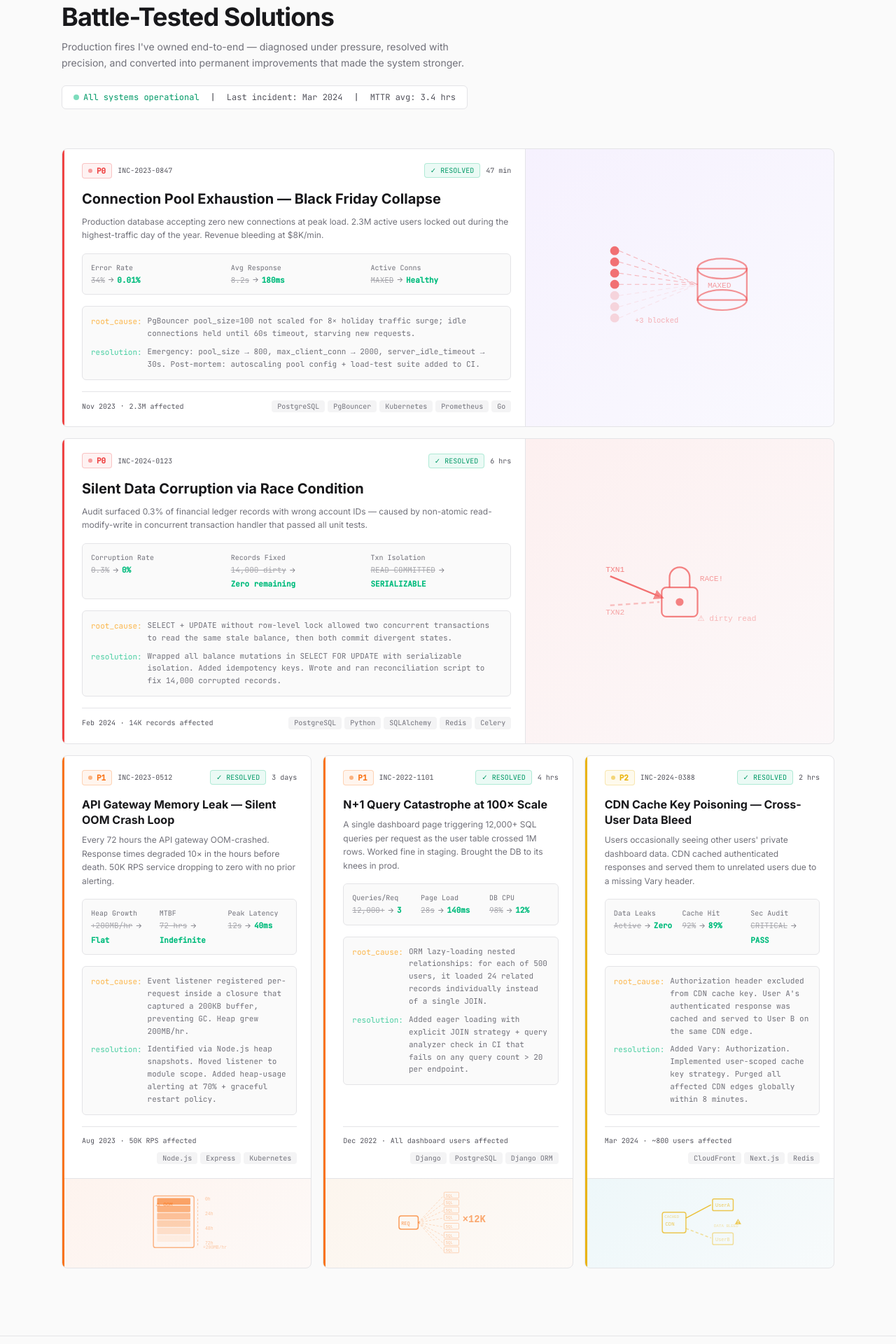
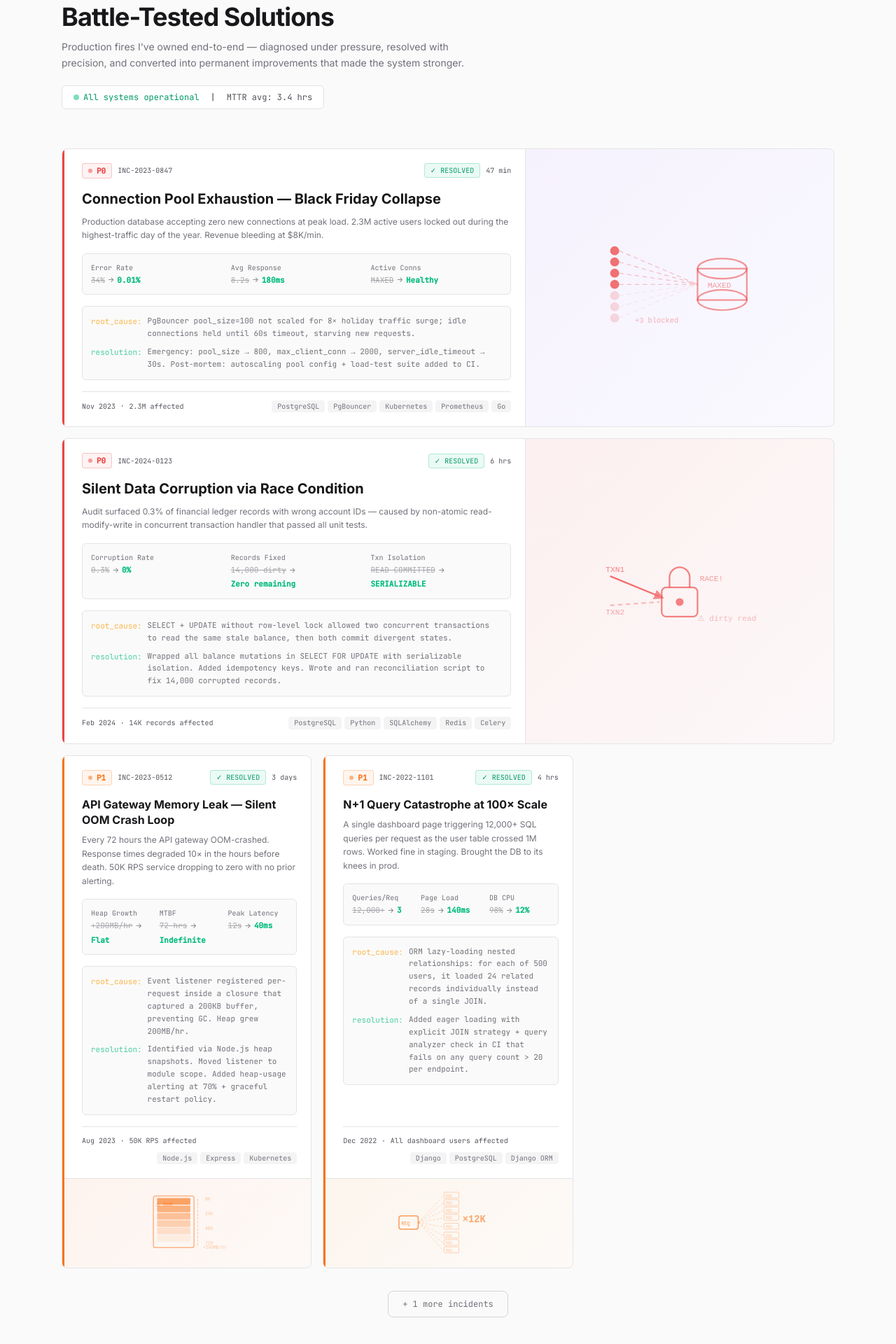
Before and after one commit to sarwar-asik/sarwar-hossain-fullStack-Engineer, a React (Vite) app: page / in a window 1280 px wide. Shown: the part 980-2900 px from the top of the page at 70% size. Built offline with nearby package versions, Linux system fonts and the light colour scheme.

Commit message:
feat(main): update article and challenges section labels and add toggle for additional incidents

```diff
--- a/src/components/sections/Articles.jsx
+++ b/src/components/sections/Articles.jsx
@@ -55,7 +55,7 @@ export default function Articles() {
       <div className="max-w-6xl mx-auto px-6">
         <div className="max-w-3xl">
           <SectionHeader
-            label="07 · writing"
+            label="05 · writing"
             title="Articles"
             description="Writing about distributed systems, real-time architecture, and the hard problems I've solved in production."
           />
--- a/src/components/sections/Challenges.jsx
+++ b/src/components/sections/Challenges.jsx
@@ -1,4 +1,6 @@
+import { useState } from 'react'
 import Badge from '../ui/Badge'
+import Icon from '../ui/Icon'
 import challenges from '../../data/challenges.json'
 
 /* ── Severity config ────────────────────────────────────── */
@@ -252,9 +254,13 @@ function ChallengeCard({ challenge, featured = false }) {
 }
 
 /* ── Section ────────────────────────────────────────────── */
+const INITIAL_GRID_COUNT = 2   // non-featured cards shown before "see all"
+
 export default function Challenges() {
-  const featured = challenges.filter(c => c.featured)
-  const rest     = challenges.filter(c => !c.featured)
+  const [showAll, setShowAll] = useState(false)
+  const featured  = challenges.filter(c => c.featured)
+  const rest      = challenges.filter(c => !c.featured)
+  const visibleRest = showAll ? rest : rest.slice(0, INITIAL_GRID_COUNT)
 
   return (
     <section id="challenges" className="py-24 bg-zinc-50 dark:bg-zinc-950 border-t border-zinc-200 dark:border-zinc-800">
@@ -263,7 +269,7 @@ export default function Challenges() {
         {/* ── War-room header ── */}
         <div className="mb-14">
           <div className="flex items-center gap-4 mb-5">
-            <span className="font-mono text-xs text-amber-500">// 05 · war room</span>
+            <span className="font-mono text-xs text-amber-500">// 01 · war room</span>
             <div className="flex-1 h-px bg-zinc-200 dark:bg-zinc-800" />
             <span className="font-mono text-[10px] text-zinc-400 dark:text-zinc-700 border border-zinc-300 dark:border-zinc-800 px-2 py-0.5 rounded">
               {challenges.length} incidents · all resolved
@@ -285,15 +291,11 @@ export default function Challenges() {
               All systems operational
             </span>
             <span className="text-zinc-300 dark:text-zinc-800" aria-hidden="true">|</span>
-            <span className="text-zinc-400 dark:text-zinc-600">
-              Last incident: {challenges[challenges.length - 1]?.date}
-            </span>
-            <span className="text-zinc-300 dark:text-zinc-800" aria-hidden="true">|</span>
             <span className="text-zinc-400 dark:text-zinc-600">MTTR avg: 3.4 hrs</span>
           </div>
         </div>
 
-        {/* ── Featured P0 cards (full width, side-by-side content+visual) ── */}
+        {/* ── Featured P0 cards ── */}
         <div className="space-y-4 mb-4">
           {featured.map(c => (
             <ChallengeCard key={c.id} challenge={c} featured />
@@ -302,10 +304,23 @@ export default function Challenges() {
 
         {/* ── P1/P2/P3 grid ── */}
         <div className="grid sm:grid-cols-2 lg:grid-cols-3 gap-4">
-          {rest.map(c => (
+          {visibleRest.map(c => (
             <ChallengeCard key={c.id} challenge={c} />
           ))}
         </div>
+
+        {/* ── See all toggle ── */}
+        {rest.length > INITIAL_GRID_COUNT && (
+          <div className="mt-8 text-center">
+            <button
+              onClick={() => setShowAll(v => !v)}
+              className="inline-flex items-center gap-2 font-mono text-xs text-zinc-500 dark:text-zinc-500 hover:text-amber-500 dark:hover:text-amber-400 border border-zinc-300 dark:border-zinc-800 hover:border-amber-500/40 px-5 py-2.5 rounded-lg transition-all duration-200"
+            >
+              <Icon name={showAll ? 'chevronUp' : 'chevronDown'} className="w-3.5 h-3.5" />
+              {showAll ? 'Show less' : `+ ${rest.length - INITIAL_GRID_COUNT} more incidents`}
+            </button>
+          </div>
+        )}
 
       </div>
     </section>
--- a/src/components/sections/Skills.jsx
+++ b/src/components/sections/Skills.jsx
@@ -6,7 +6,7 @@ export default function Skills() {
     <section id="skills" className="py-24 bg-zinc-50 dark:bg-zinc-950 border-t border-zinc-200 dark:border-zinc-800">
       <div className="max-w-6xl mx-auto px-6">
         <SectionHeader
-          label="06 · toolkit"
+          label="04 · toolkit"
           title="Skills"
           description="Grouped by domain — each chosen for a specific hard problem."
         />
```
